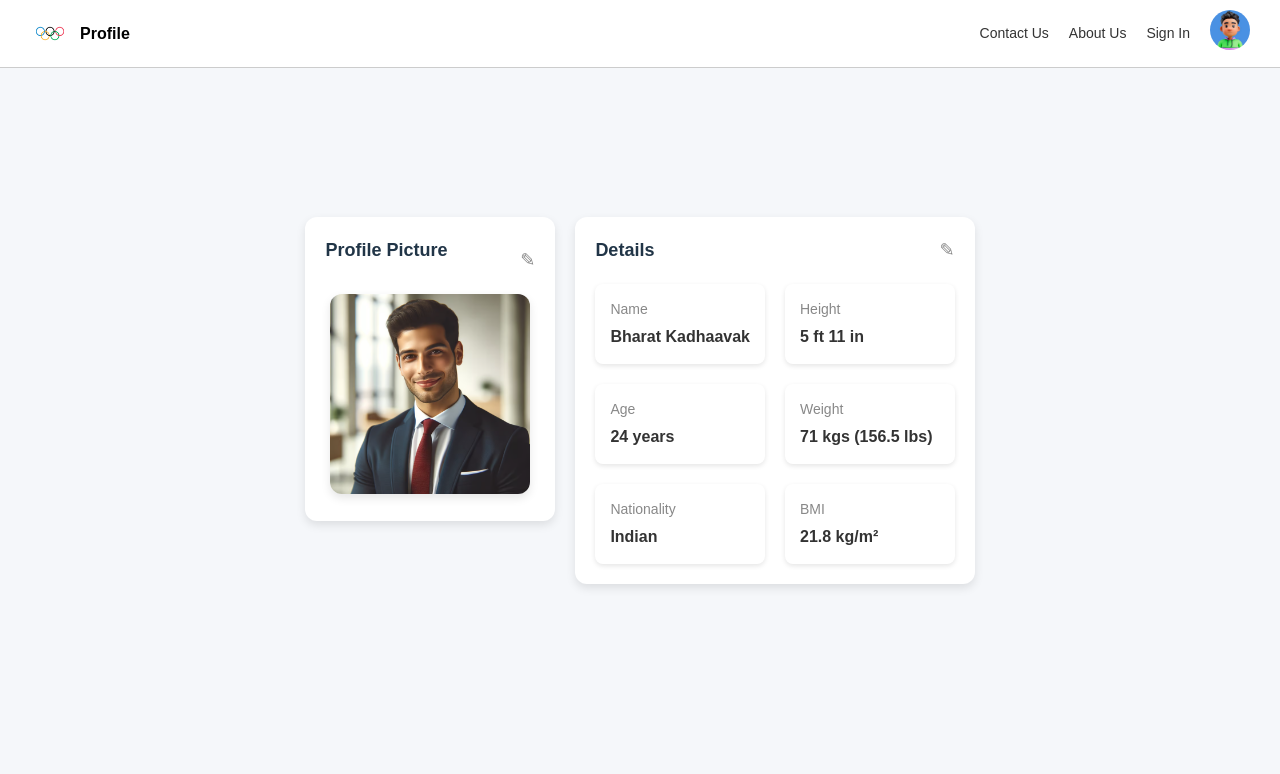
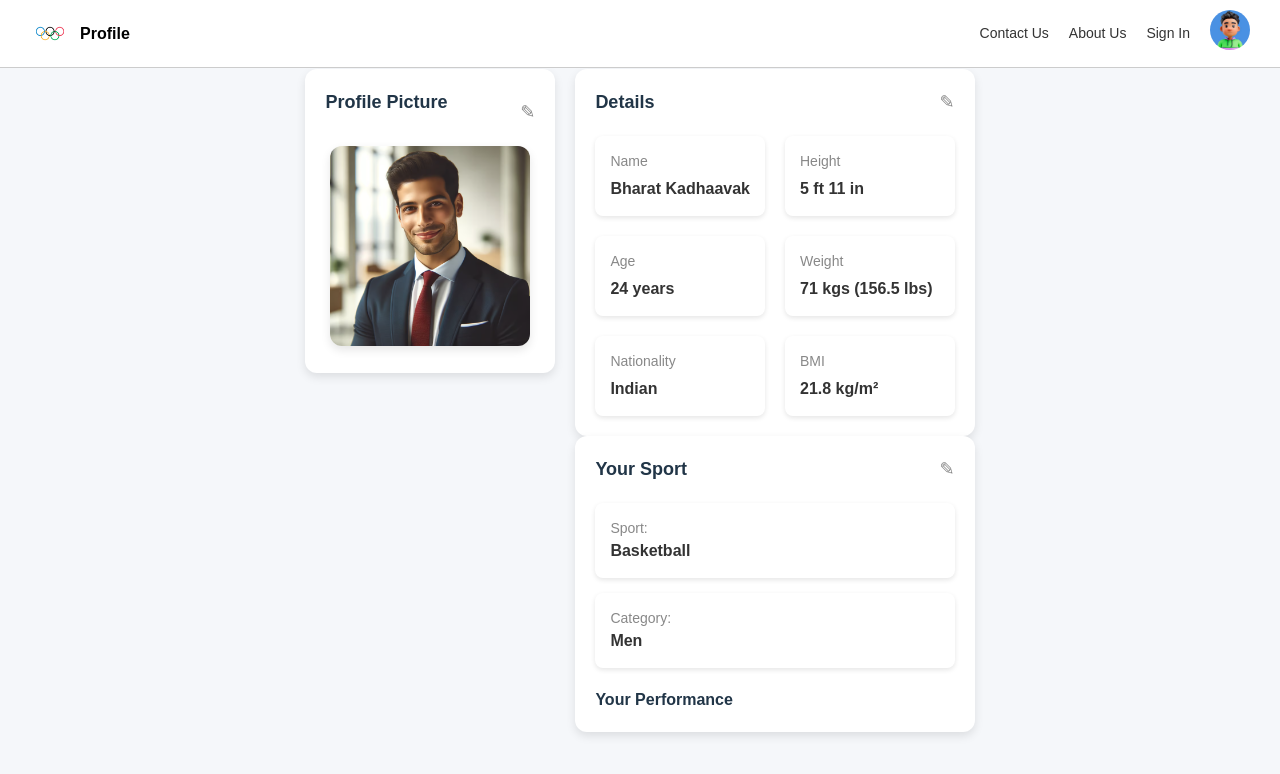
Before and after one commit to Aditi-Yawale/olympic_yatra, a React (Vite) app: page /profile in a window 1280 px wide. Shown: the top 774 px of the page. Built offline with nearby package versions, Linux system fonts and the light colour scheme.

Commit message:
Profile Page is addes

```diff
--- a/src/components/ProfilePage.jsx
+++ b/src/components/ProfilePage.jsx
@@ -2,6 +2,7 @@ import React from 'react';
 import Header from './Header';
 import ProfilePicture from './ProfilePicture';
 import Details from './Details';
+import Sport from './Sport';
 import './ProfilePage.css';
 
 const ProfilePage = () => {
@@ -14,6 +15,7 @@ const ProfilePage = () => {
         </div>
         <div className="right-section">
           <Details />
+          <Sport />
         </div>
       </div>
     </div>
```
